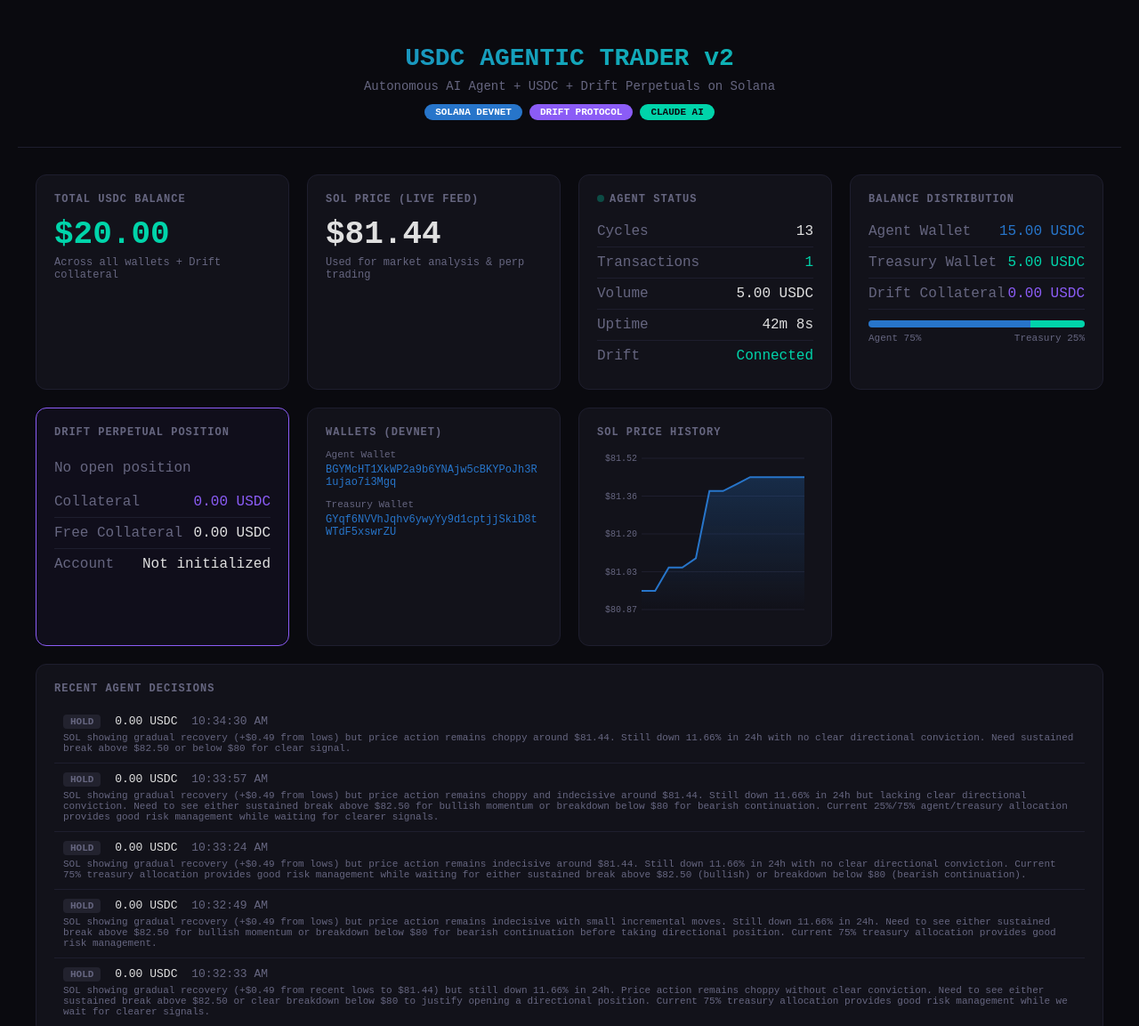
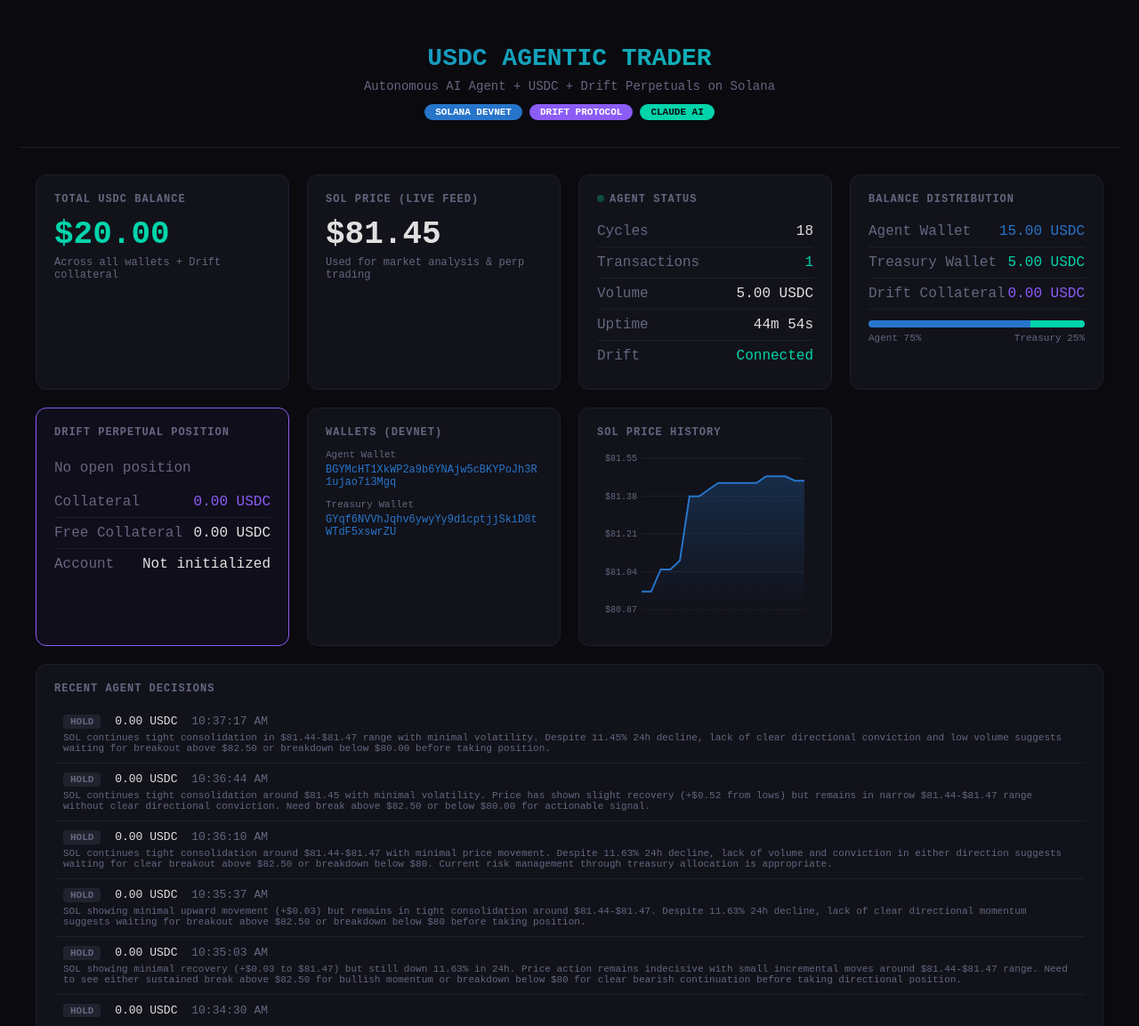
Before and after one commit to mkantautas/usdc-agentic-trader, a website: page docs/index.html in a window 1280 px wide. Shown: the top 1153 px of the page at 89% size. Drawn offline with Linux system fonts and the light colour scheme.

Commit message:
Drop v2 branding - this is v1, we just built it

```diff
--- a/docs/data.json
+++ b/docs/data.json
@@ -1,5 +1,5 @@
 {
-  "lastUpdated": "2026-02-06T10:34:30.376Z",
+  "lastUpdated": "2026-02-06T10:37:17.117Z",
   "wallet": "BGYMcHT1XkWP2a9b6YNAjw5cBKYPoJh3R1ujao7i3Mgq",
   "treasury": "GYqf6NVVhJqhv6ywyYy9d1cptjjSkiD8tWTdF5xswrZU",
   "balances": {
@@ -14,11 +14,11 @@
     "hasAccount": false
   },
   "stats": {
-    "totalCycles": 13,
+    "totalCycles": 18,
     "totalTransactions": 1,
     "totalVolumeUSDC": 5,
-    "uptime": 2528034,
-    "avgCycleTime": 194464.15384615384
+    "uptime": 2694775,
+    "avgCycleTime": 149709.72222222222
   },
   "prices": [
     {
@@ -72,6 +72,26 @@
     {
       "time": 1770374067774,
       "price": 81.44
+    },
+    {
+      "time": 1770374100551,
+      "price": 81.47
+    },
+    {
+      "time": 1770374134062,
+      "price": 81.47
+    },
+    {
+      "time": 1770374167319,
+      "price": 81.47
+    },
+    {
+      "time": 1770374201090,
+      "price": 81.45
+    },
+    {
+      "time": 1770374234469,
+      "price": 81.45
     }
   ],
   "trades": [
@@ -251,6 +271,76 @@
       "agentBalance": 15,
       "treasuryBalance": 5,
       "driftPosition": null
+    },
+    {
+      "time": 1770374103860,
+      "cycle": 14,
+      "action": "HOLD",
+      "amount": 0,
+      "txSig": null,
+      "confidence": 65,
+      "reason": "SOL showing minimal recovery (+$0.03 to $81.47) but still down 11.63% in 24h. Price action remains indecisive with small incremental moves around $81.44-$81.47 range. Need to see either sustained break above $82.50 for bullish momentum or breakdown below $80 for clear bearish continuation before taking directional position.",
+      "market_outlook": "neutral",
+      "solPrice": 81.47,
+      "agentBalance": 15,
+      "treasuryBalance": 5,
+      "driftPosition": null
+    },
+    {
+      "time": 1770374137134,
+      "cycle": 15,
+      "action": "HOLD",
+      "amount": 0,
+      "txSig": null,
+      "confidence": 65,
+      "reason": "SOL showing minimal upward movement (+$0.03) but remains in tight consolidation around $81.44-$81.47. Despite 11.63% 24h decline, lack of clear directional momentum suggests waiting for breakout above $82.50 or breakdown below $80 before taking position.",
+      "market_outlook": "neutral",
+      "solPrice": 81.47,
+      "agentBalance": 15,
+      "treasuryBalance": 5,
+      "driftPosition": null
+    },
+    {
+      "time": 1770374170895,
+      "cycle": 16,
+      "action": "HOLD",
+      "amount": 0,
+      "txSig": null,
+      "confidence": 65,
+      "reason": "SOL continues tight consolidation around $81.44-$81.47 with minimal price movement. Despite 11.63% 24h decline, lack of volume and conviction in either direction suggests waiting for clear breakout above $82.50 or breakdown below $80. Current risk management through treasury allocation is appropriate.",
+      "market_outlook": "neutral",
+      "solPrice": 81.47,
+      "agentBalance": 15,
+      "treasuryBalance": 5,
+      "driftPosition": null
+    },
+    {
+      "time": 1770374204284,
+      "cycle": 17,
+      "action": "HOLD",
+      "amount": 0,
+      "txSig": null,
+      "confidence": 65,
+      "reason": "SOL continues tight consolidation around $81.45 with minimal volatility. Price has shown slight recovery (+$0.52 from lows) but remains in narrow $81.44-$81.47 range without clear directional conviction. Need break above $82.50 or below $80.00 for actionable signal.",
+      "market_outlook": "neutral",
+      "solPrice": 81.45,
+      "agentBalance": 15,
+      "treasuryBalance": 5,
+      "driftPosition": null
+    },
+    {
+      "time": 1770374237097,
+      "cycle": 18,
+      "action": "HOLD",
+      "amount": 0,
+      "txSig": null,
+      "confidence": 75,
+      "reason": "SOL continues tight consolidation in $81.44-$81.47 range with minimal volatility. Despite 11.45% 24h decline, lack of clear directional conviction and low volume suggests waiting for breakout above $82.50 or breakdown below $80.00 before taking position.",
+      "market_outlook": "neutral",
+      "solPrice": 81.45,
+      "agentBalance": 15,
+      "treasuryBalance": 5,
+      "driftPosition": null
     }
   ],
   "network": "devnet",
--- a/docs/index.html
+++ b/docs/index.html
@@ -3,7 +3,7 @@
 <head>
   <meta charset="UTF-8">
   <meta name="viewport" content="width=device-width, initial-scale=1.0">
-  <title>USDC Agentic Trader v2 | Live Dashboard</title>
+  <title>USDC Agentic Trader | Live Dashboard</title>
   <style>
     :root {
       --bg: #0a0a0f;
@@ -222,7 +222,7 @@
 </head>
 <body>
   <div class="header">
-    <h1>USDC AGENTIC TRADER v2</h1>
+    <h1>USDC AGENTIC TRADER</h1>
     <div class="subtitle">Autonomous AI Agent + USDC + Drift Perpetuals on Solana</div>
     <div class="badges">
       <span class="badge badge-devnet">Solana Devnet</span>
--- a/src/agent.js
+++ b/src/agent.js
@@ -1,5 +1,5 @@
 /**
- * USDC Agentic Trader v2
+ * USDC Agentic Trader
  *
  * An autonomous AI agent that manages a USDC portfolio on Solana devnet.
  * Uses Claude to analyze market data and make trading decisions.
@@ -748,7 +748,7 @@
 async function main() {
   console.log(`
 ╔══════════════════════════════════════════════════════════════╗
-║              USDC AGENTIC TRADER v2                          ║
+║              USDC AGENTIC TRADER                             ║
 ║     Autonomous AI + USDC + Drift Perps on Solana Devnet      ║
 ║                                                              ║
 ║     Proving: AI agents + USDC > humans + USDC                ║
```
Also changed, not shown: submission-draft.md (added, +54 -0 lines), votes-draft.md (added, +44 -0 lines), README.md, 1 other file.
